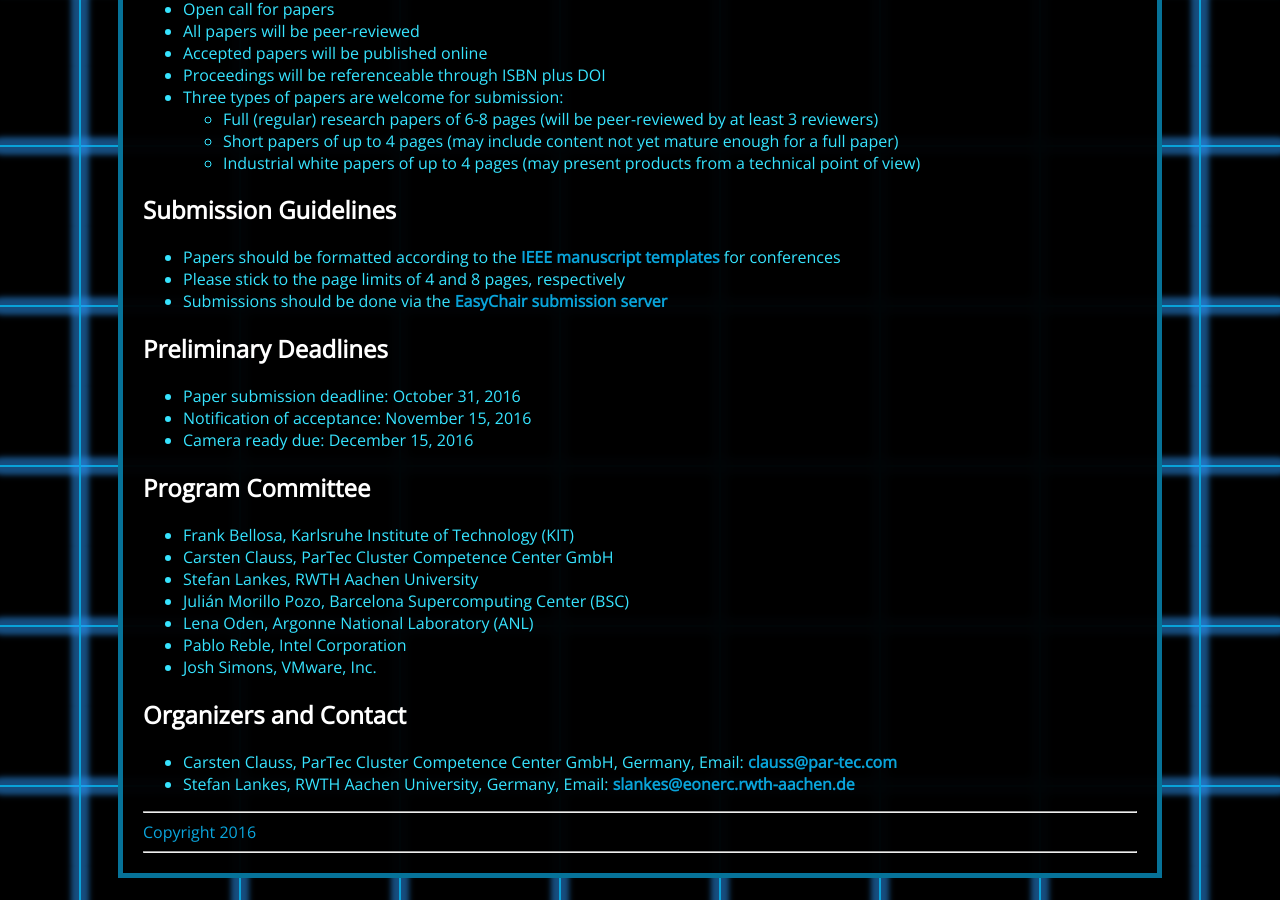
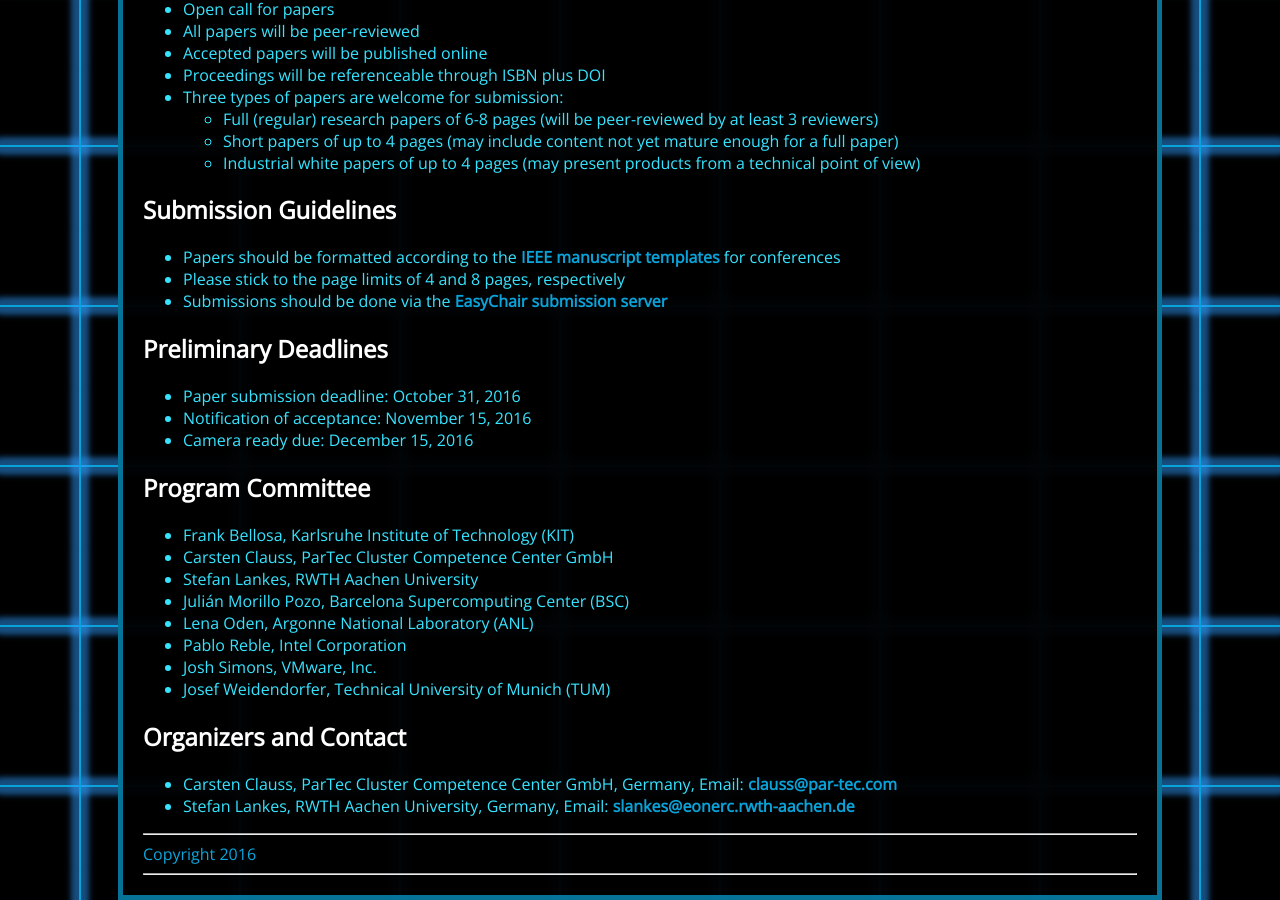
Before and after one commit to VisorHPC/VisorHPC.github.io, a Jekyll site: the page built from index.md, in a window 1280 px wide and 900 px high, scrolled down 1534 px. Built offline with Jekyll 4.4.1, drawn with Linux system fonts in a browser that asks for light colours.

Commit message:
Added Josef to PC

```diff
--- a/index.md
+++ b/index.md
@@ -74,7 +74,7 @@ ___All___ __subjects concerning virtualization solutions in HPC__, especially (b
 * Lena Oden, Argonne National Laboratory (ANL)
 * Pablo Reble, Intel Corporation
 * Josh Simons, VMware, Inc.
-
+* Josef Weidendorfer, Technical University of Munich (TUM)
 
 
 ## Organizers and Contact
```
Also changed, not shown: 1 other file.
